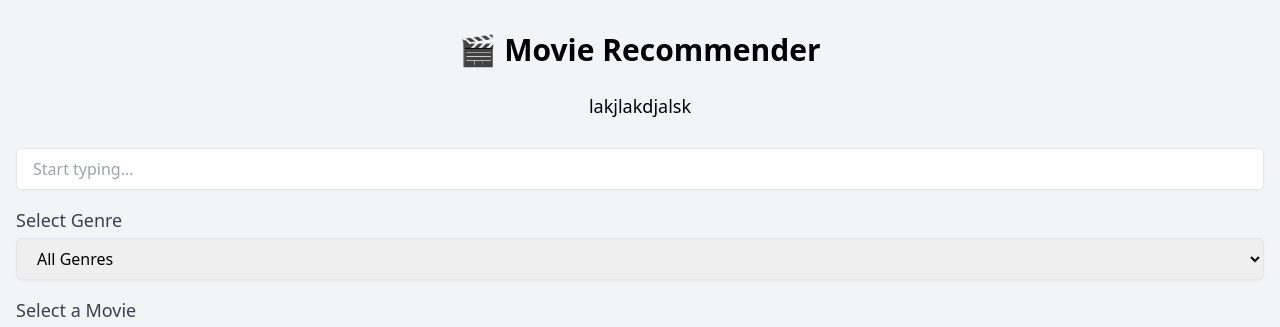
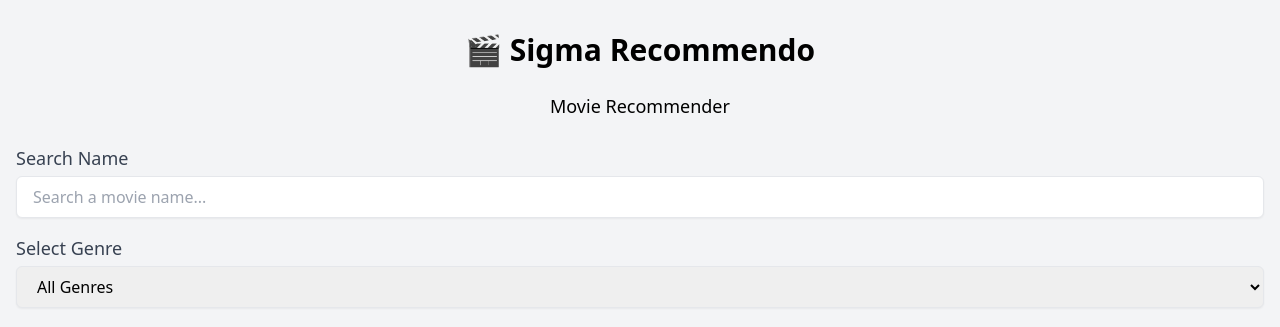
Before and after one commit to robertlyon7/ProjectML, a Flask app: template templates/index.html in a window 1280 px wide. Shown: the top 327 px of the page. Run offline with Flask 3, Linux system fonts and the light colour scheme; the template is opened without the code that fills it, so the values that code supplies are empty.

Commit message:
fix movie poster image

```diff
--- a/app.py
+++ b/app.py
@@ -29,7 +29,7 @@ def home():
             filtered_df = filtered_df[filtered_df['genres'].str.contains(
                 selected_genre, case=False, na=False)]
 
-        if surprise:  # if the surprise me button was clicked
+        if surprise:
             selected_movie = random.choice(filtered_df['title'].tolist())
 
         recommendations = recommender.recommend(
--- a/templates/index.html
+++ b/templates/index.html
@@ -4,7 +4,7 @@
 <head>
   <meta charset="UTF-8">
   <meta name="viewport" content="width=device-width, initial-scale=1.0">
-  <title>Movie Recommender</title>
+  <title>Recommendo - Movie Recommender</title>
   <link href="https://cdn.jsdelivr.net/npm/tailwindcss@2.2.19/dist/tailwind.min.css" rel="stylesheet">
 
   <script>
@@ -47,12 +47,13 @@
 
 <body class="bg-gray-100 font-sans">
   <div class="container mx-auto px-4 py-8">
-    <h1 class="text-3xl font-bold text-center mb-6">🎬 Movie Recommender</h1>
-    <h2 class="text-lg font-medium text-center mb-6">lakjlakdjalsk</h2>
+    <h1 class="text-3xl font-bold text-center mb-6">🎬 Sigma Recommendo</h1>
+    <h2 class="text-lg font-medium text-center mb-6">Movie Recommender</h2>
 
     <form method="POST" class="mb-6 space-y-4">
       <div class="relative">
-        <input type="text" name="search" id="searchInput" autocomplete="off" placeholder="Start typing..."
+        <label class="block text-lg font-medium text-gray-700">Search Name</label>
+        <input type="text" name="search" id="searchInput" autocomplete="off" placeholder="Search a movie name..."
           class="w-full mt-1 px-4 py-2 border rounded-md shadow-sm">
         <div id="suggestionsBox"
           class="absolute z-10 bg-white border border-gray-300 w-full mt-1 rounded-md shadow-lg hidden"></div>
@@ -105,7 +106,7 @@
       {% for movie in recommendations %}
       <a href="{{ url_for('movie_detail', title=movie.title) }}"
         class="block bg-white rounded-lg shadow overflow-hidden hover:shadow-lg transition-shadow duration-300">
-        <img src="{{ movie.poster_path }}" alt="{{ movie.title }}" class="w-full h-64 object-cover">
+        <img src="{{ movie.poster_path }}" alt="{{ movie.title }}" class="w-full h-100 object-cover">
         <div class="p-4">
           <h3 class="text-lg font-bold mb-1">{{ movie.title }}</h3>
           <div class="flex items-center mb-2">
@@ -118,11 +119,7 @@
       {% endfor %}
     </div>
     {% endif %}
-
   </div>
-
   <script type="application/json" id="allTitles">{{ all_titles | safe }}</script>
-
 </body>
-
 </html>
```
Also changed, not shown: data/movies.csv.
